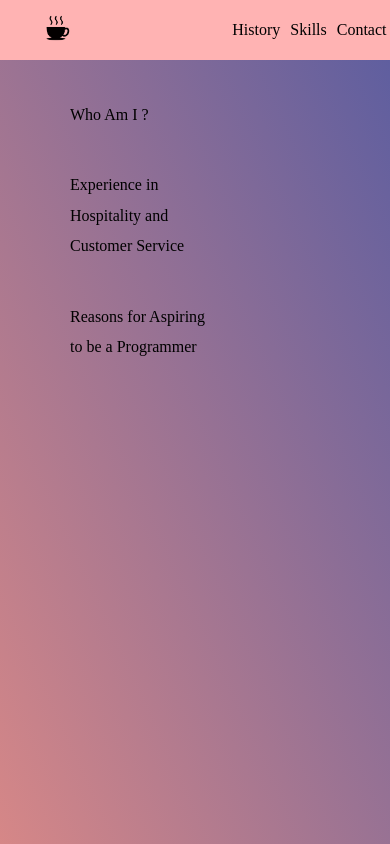
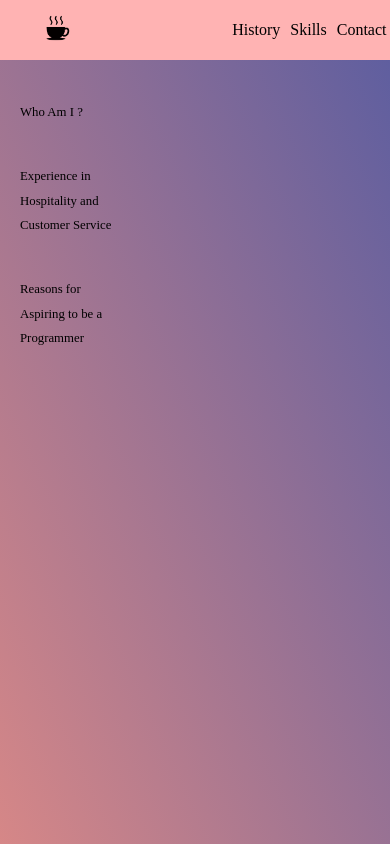
Before and after one commit to sawatakahashi/portfolio_, a Next.js app: page /About in a window 390 px wide. Built offline with nearby package versions, Linux system fonts and the light colour scheme.

Commit message:
adjusted responsive layout

```diff
--- a/pages/MyProject.js
+++ b/pages/MyProject.js
@@ -139,7 +139,7 @@ function Skills() {
             <div className={utilStyles.aboutContents}>
               <p>aaaaaaaaa</p>
               <br />
-              <Link className={utilStyles.boldText} href="#">
+              <Link className={utilStyles.boldText} href="https://legendary-pastelito-0bb2ba.netlify.app">
                 Check this project
               </Link>
             </div>
--- a/styles/Home.module.css
+++ b/styles/Home.module.css
@@ -109,6 +109,6 @@
 
   .aboutContainer {
     width: 400px;
-    margin: 20px 70px;
+    margin: 20px;
   }
 }
--- a/styles/utils.module.css
+++ b/styles/utils.module.css
@@ -76,13 +76,18 @@
   }
 
   .aboutTitles {
-    width: 150px;
+    font-size: 0.8rem;
+    width: 100px;
   }
 
   .aboutContents {
     width: 250px;
-    font-size: 0.75rem;
+    font-size: 0.65rem;
     margin-top: 20px;
     line-height: 1.6;
   }
+
+  .desc {
+    font-size: 0.8rem;
+  }
 }
```
